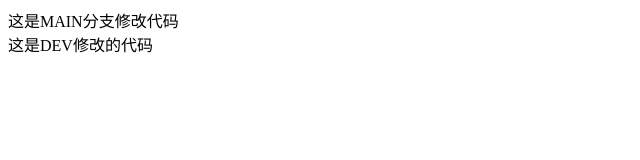
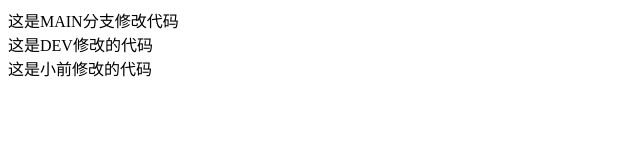
Before and after one commit to guoqian0229/todo-list, a website: page test.html in a window 1280 px wide. Shown: the whole page, without its empty margins (0-640 px from the left). Drawn offline with Linux system fonts and the light colour scheme.

Commit message:
test分支修改文件

```diff
--- a/test.html
+++ b/test.html
@@ -9,5 +9,6 @@
 <body>
   <div>这是MAIN分支修改代码</div>
   <div>这是DEV修改的代码</div>
+  <div>这是小前修改的代码</div>
 </body>
 </html>
```
Also changed, not shown: 1 other file.
